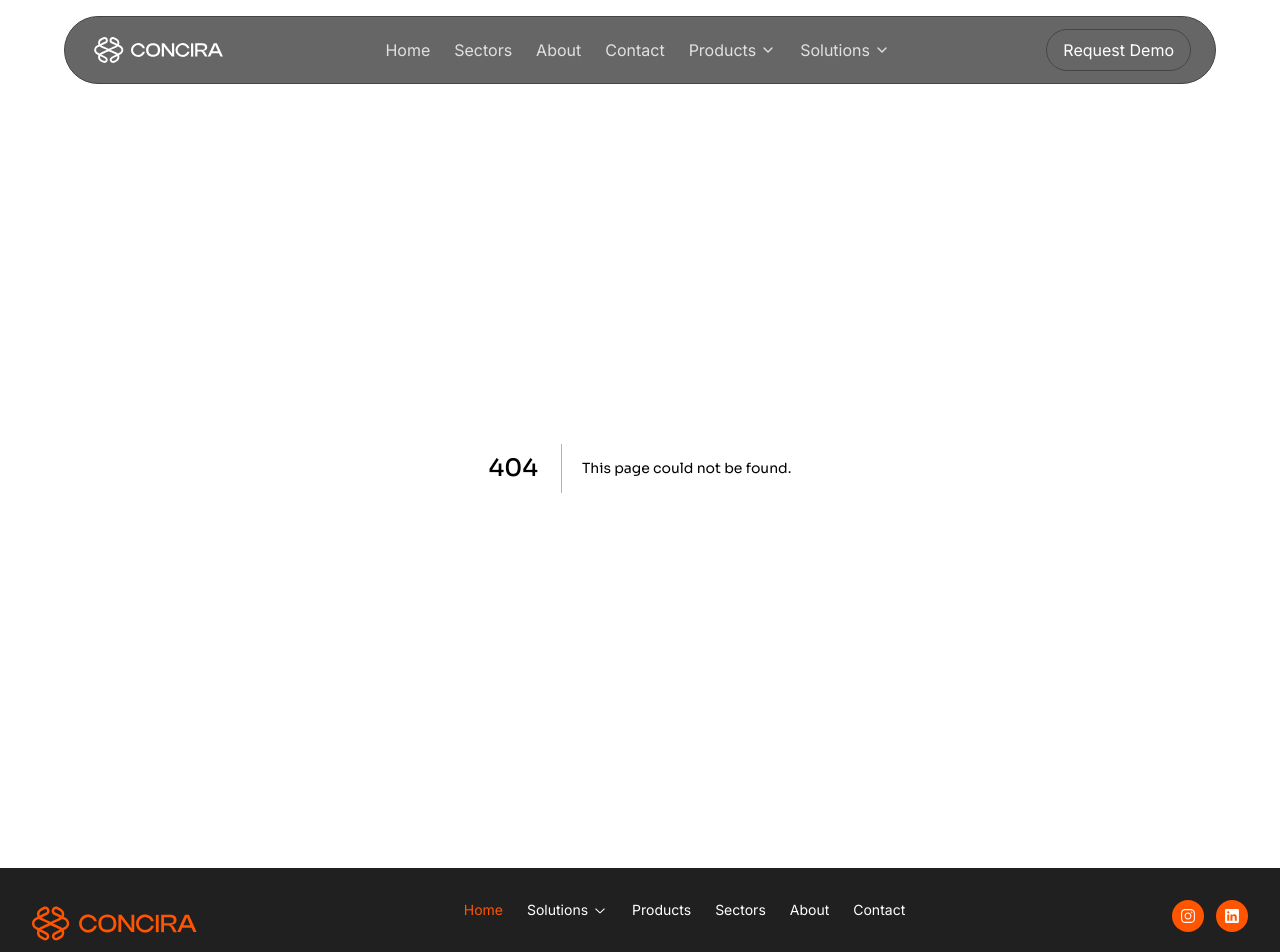
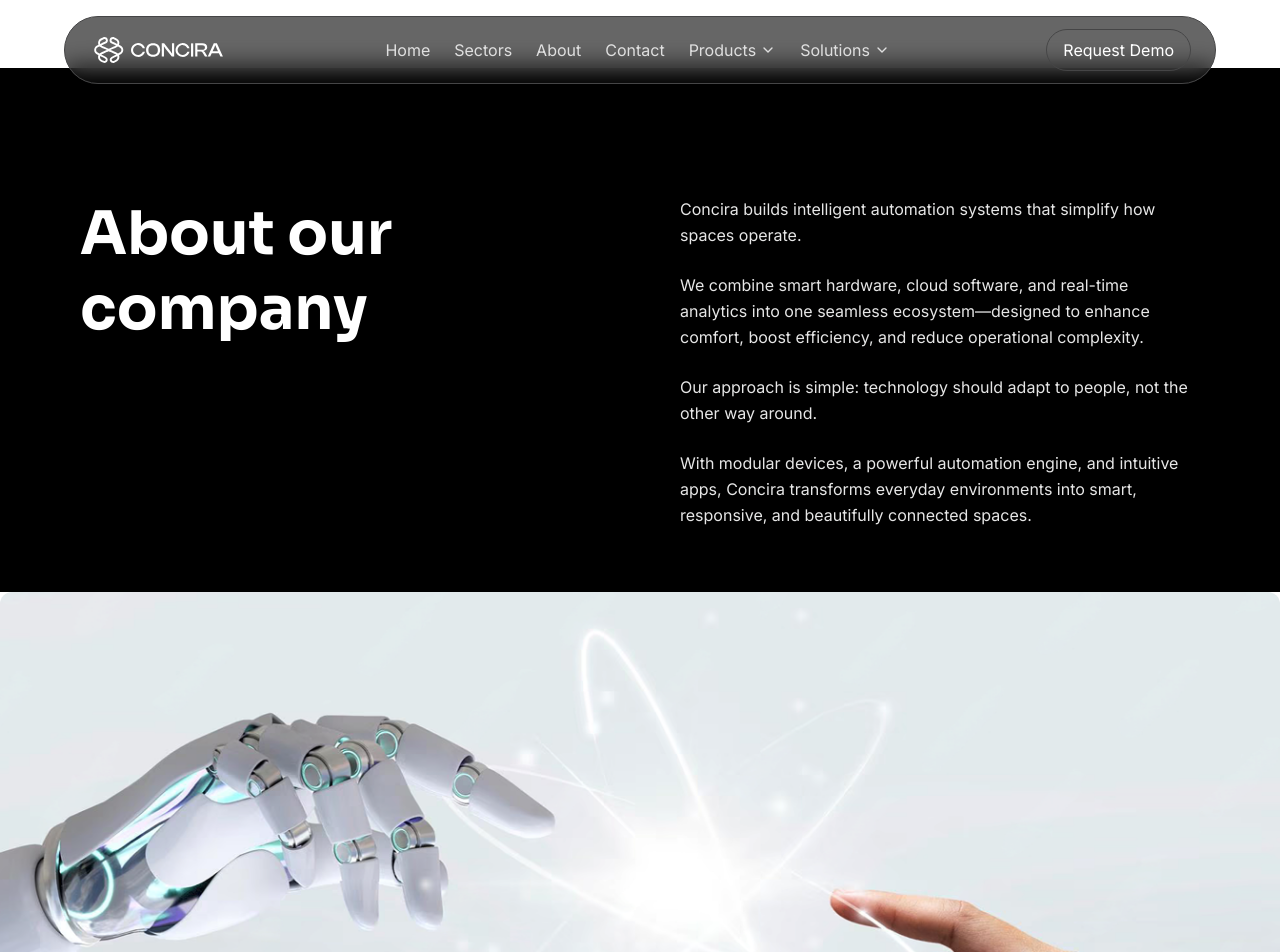
Before and after one commit to concira-tech/concira-website-new, a Next.js app: page /about in a window 1280 px wide. Before the commit this address had no page. Shown: the top 952 px of the page. Built offline with nearby package versions, Linux system fonts and the light colour scheme.

Commit message:
`Added id attribute to Contactus component`

```diff
--- a/app/_components/home/Contactus.tsx
+++ b/app/_components/home/Contactus.tsx
@@ -22,6 +22,7 @@ const Contactus = () => {
         viewport={{ once: true, margin: "-100px" }}
         transition={{ duration: 0.6 }}
         className="bg-black px-4 py-20"
+        id="contact"
       >
         <div className="max-w-6xl mx-auto">
           <div className="grid grid-cols-1 lg:grid-cols-2 gap-12 items-start">
--- /dev/null
+++ b/app/about/page.tsx
@@ -0,0 +1,78 @@
+"use client";
+import { motion } from "framer-motion";
+import Image from "next/image";
+
+const AboutPage = () => {
+  return (
+    <div className="min-h-screen w-full">
+      {/* Hero Section with Orange Background */}
+      <section className="bg-black pt-32 pb-16 px-6 md:px-12 lg:px-20">
+        <div className="max-w-7xl mx-auto">
+          <div className="grid grid-cols-1 lg:grid-cols-2 gap-12 lg:gap-20 items-start">
+            {/* Left Side - Title */}
+            <motion.div
+              initial={{ opacity: 0, x: -30 }}
+              animate={{ opacity: 1, x: 0 }}
+              transition={{ duration: 0.6 }}
+            >
+              <h1 className="text-4xl md:text-5xl lg:text-6xl font-bold text-white leading-tight">
+                About our
+                <br />
+                company
+              </h1>
+            </motion.div>
+
+            {/* Right Side - Description */}
+            <motion.div
+              initial={{ opacity: 0, x: 30 }}
+              animate={{ opacity: 1, x: 0 }}
+              transition={{ duration: 0.6, delay: 0.2 }}
+              className="space-y-6 text-white/90"
+            >
+              <p className="text-sm md:text-base leading-relaxed">
+                Concira builds intelligent automation systems that simplify how
+                spaces operate.
+              </p>
+              <p className="text-sm md:text-base leading-relaxed">
+                We combine smart hardware, cloud software, and real-time
+                analytics into one seamless ecosystem—designed to enhance
+                comfort, boost efficiency, and reduce operational complexity.
+              </p>
+              <p className="text-sm md:text-base leading-relaxed">
+                Our approach is simple: technology should adapt to people, not
+                the other way around.
+              </p>
+              <p className="text-sm md:text-base leading-relaxed">
+                With modular devices, a powerful automation engine, and
+                intuitive apps, Concira transforms everyday environments into
+                smart, responsive, and beautifully connected spaces.
+              </p>
+            </motion.div>
+          </div>
+        </div>
+      </section>
+
+      {/* Image Section */}
+      <section className="relative max-w-7xl mx-auto mb-12">
+        <motion.div
+          initial={{ opacity: 0, y: 30 }}
+          animate={{ opacity: 1, y: 0 }}
+          transition={{ duration: 0.8, delay: 0.4 }}
+          className="w-full"
+        >
+          <div className="relative w-full h-[400px] md:h-[500px] lg:h-[600px]">
+            <Image
+              src="/robot-hands.png"
+              alt="Robot and human hands touching - symbolizing the harmony between technology and humanity"
+              fill
+              className="object-cover rounded-xl"
+              priority
+            />
+          </div>
+        </motion.div>
+      </section>
+    </div>
+  );
+};
+
+export default AboutPage;
```
Also changed, not shown: public/robot-hands.png (added).
